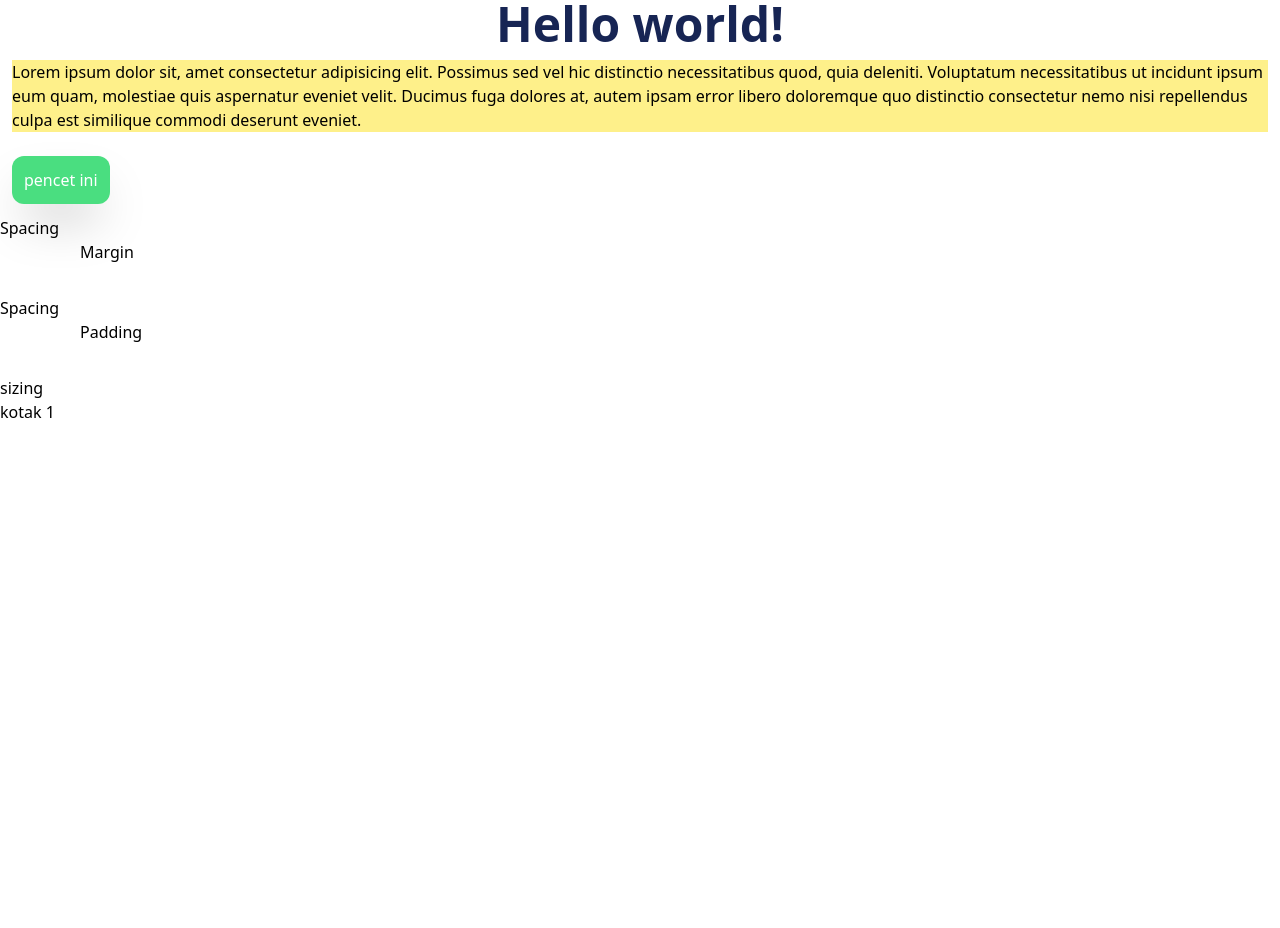
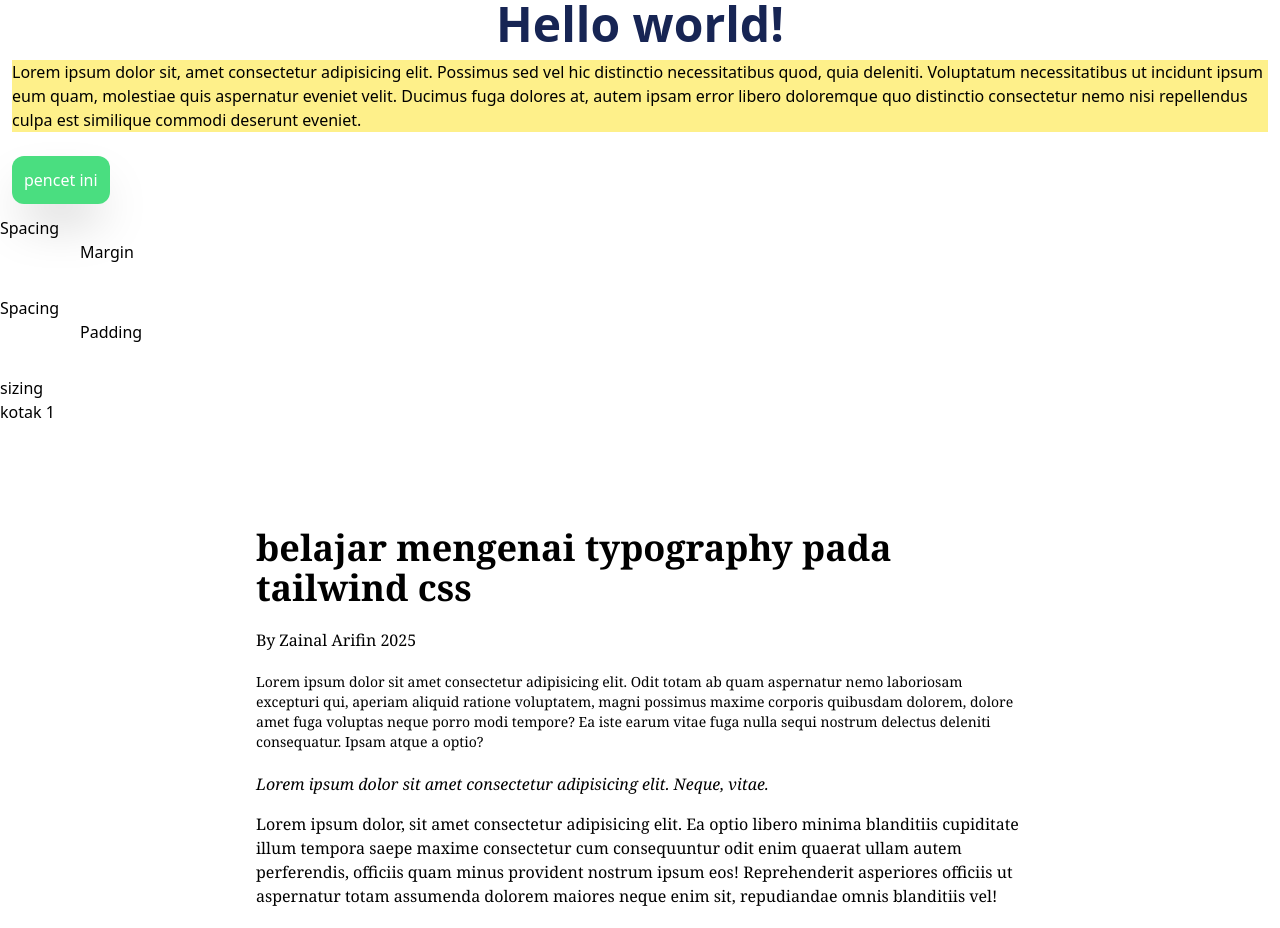
Before and after one commit to zzainalAri/Learning-Journey, a website: page basic/2.tailwind-css/public/index.html in a window 1280 px wide. Before the commit the page ends 800 px from the top, so only its background shows below. Drawn offline with Linux system fonts and the light colour scheme.

Commit message:
learn basic utility : font

```diff
--- a/basic/2.tailwind-css/public/index.html
+++ b/basic/2.tailwind-css/public/index.html
@@ -39,5 +39,31 @@
       <h2>sizing</h2>
       <div class="w-32 h-32">kotak 1</div>
     </section>
+
+    <!-- basic utility font -->
+    <section class="font-serif max-w-3xl mx-auto">
+      <h2 class="mb-5 text-4xl font-semibold">
+        belajar mengenai typography pada tailwind css
+      </h2>
+      <div class="mb-5">By Zainal Arifin 2025</div>
+      <p class="mb-5 text-sm">
+        Lorem ipsum dolor sit amet consectetur adipisicing elit. Odit totam ab
+        quam aspernatur nemo laboriosam excepturi qui, aperiam aliquid ratione
+        voluptatem, magni possimus maxime corporis quibusdam dolorem, dolore
+        amet fuga voluptas neque porro modi tempore? Ea iste earum vitae fuga
+        nulla sequi nostrum delectus deleniti consequatur. Ipsam atque a optio?
+      </p>
+      <blockquote class="mb-4 italic font-thin">
+        Lorem ipsum dolor sit amet consectetur adipisicing elit. Neque, vitae.
+      </blockquote>
+      <p class="mb-5">
+        Lorem ipsum dolor, sit amet consectetur adipisicing elit. Ea optio
+        libero minima blanditiis cupiditate illum tempora saepe maxime
+        consectetur cum consequuntur odit enim quaerat ullam autem perferendis,
+        officiis quam minus provident nostrum ipsum eos! Reprehenderit
+        asperiores officiis ut aspernatur totam assumenda dolorem maiores neque
+        enim sit, repudiandae omnis blanditiis vel!
+      </p>
+    </section>
   </body>
 </html>
```
Also changed, not shown: basic/2.tailwind-css/public/css/style.css.
